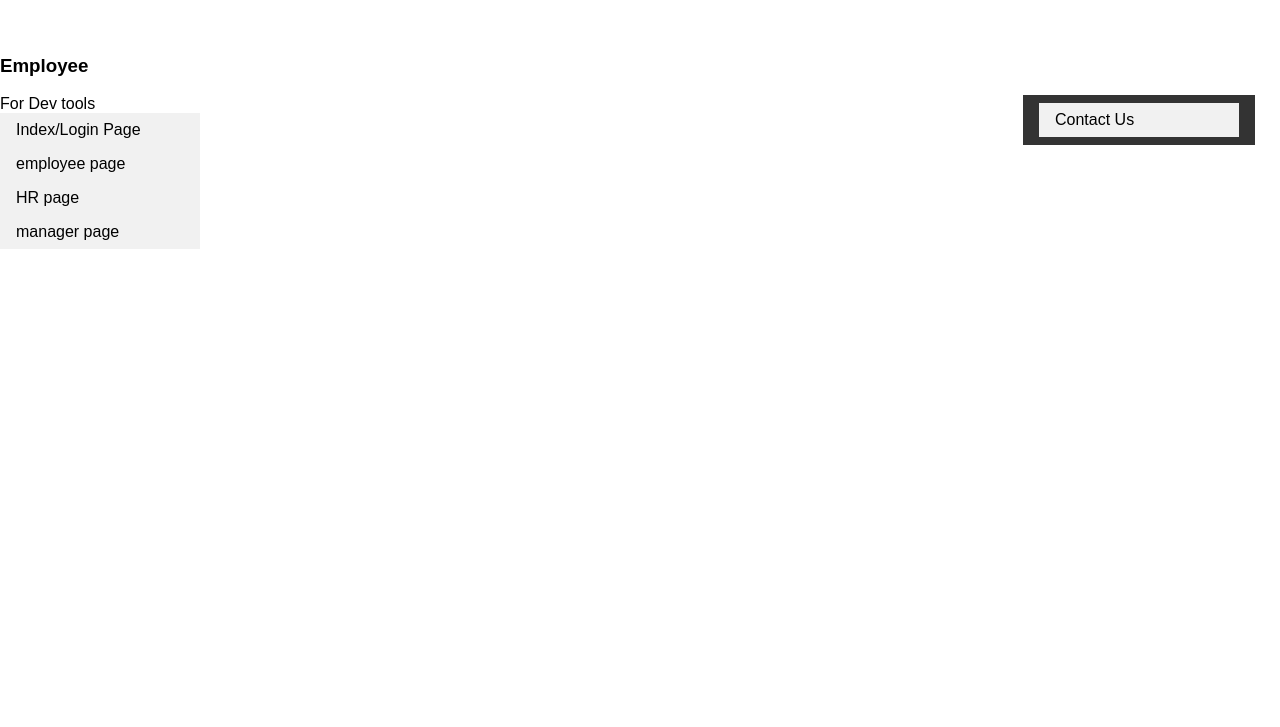
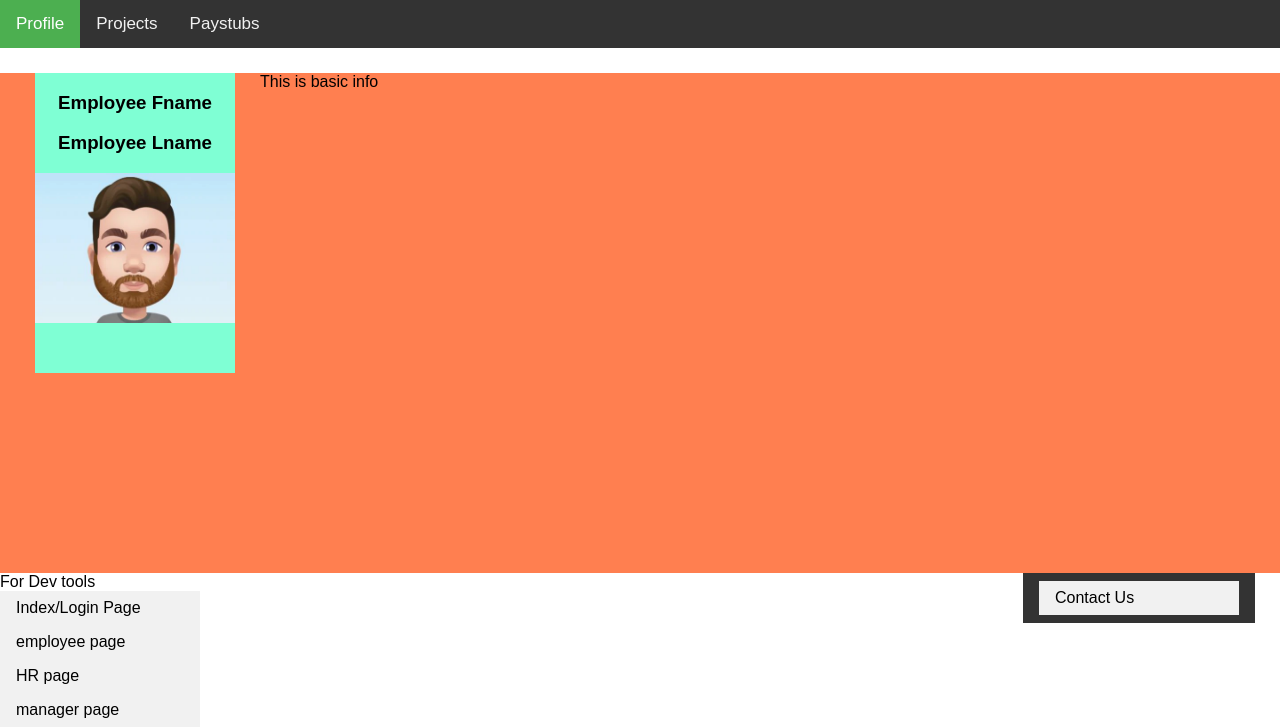
Before and after one commit to butters008/ICS370_GroupProject, a PHP site: page /employee.php in a window 1280 px wide. Shown: the part 142-869 px from the top of the page. Before the commit the page ends 391 px from the top, so only its background shows below. Run offline with PHP 8.4, Linux system fonts and the light colour scheme.

Commit message:
Updated - finished for right now
Updating with everything that I have

```diff
--- /dev/null
+++ b/Style/employee.css
@@ -0,0 +1,30 @@
+main{
+    /* padding: 15px; */
+    margin: auto;
+    min-height: 500px;;
+}
+.profile{
+    background-color: aquamarine;
+}
+#profileBasicInfo{
+    float: left;
+    margin-left: 35px;
+    margin-right: 25px;
+    width: 200px;
+    min-height: 300px;
+    background-color: aquamarine;
+    text-align: center;
+    /* border: black;
+    border-radius: 2px; */
+}
+#profilePic{
+    width: 200px;
+    height: 150px;
+}
+
+#profilePageInfo{
+    min-width: 500px;
+    min-height: 500px;
+    background-color: coral;
+    margin: auto;
+}
--- a/my.css
+++ b/Style/my.css
@@ -91,3 +91,57 @@ li a:hover {
     background-color: rgb(53, 141, 1);
 }
 /* ------------------------------------ */
+/* Navigation bar within the three pages
+code found on W3schools, but modified for project */
+.topnav {
+overflow: hidden;
+background-color: #333;
+margin-bottom: 25px;
+}
+
+.topnav a {
+float: left;
+display: block;
+color: #f2f2f2;
+text-align: center;
+padding: 14px 16px;
+text-decoration: none;
+font-size: 17px;
+}
+
+.topnav a:hover {
+background-color: #ddd;
+color: black;
+}
+
+.topnav a.active {
+background-color: #4CAF50;
+color: white;
+}
+
+.topnav .icon {
+display: none;
+}
+
+@media screen and (max-width: 600px) {
+.topnav a:not(:first-child) {display: none;}
+.topnav a.icon {
+    float: right;
+    display: block;
+}
+}
+
+@media screen and (max-width: 600px) {
+.topnav.responsive {position: relative;}
+.topnav.responsive .icon {
+    position: absolute;
+    right: 0;
+    top: 0;
+}
+.topnav.responsive a {
+    float: none;
+    display: block;
+    text-align: left;
+}
+}
+/*--------------------------------------*/
--- a/employee.php
+++ b/employee.php
@@ -4,10 +4,41 @@ from the server and maybe a request form to change their address or have the abi
 change that from their end.  Depending on company and company policy and how strict they want
 it to be.   -->
 
-<!-- Dynamically log in employee name -->
-<h3>Employee</h3>
-<section class="profile">
+<!-- This is going to be Employee Profile -->
+<main>
+    <div class="topnav" id="myTopnav">
+        <a href="employee.php" class="active">Profile</a>
+        <a href="#news">Projects</a>
+        <a href="#contact">Paystubs</a>
+        <a href="javascript:void(0);" class="icon" onclick="myFunction()">
+            <i class="fa fa-bars"></i>
+        </a>
+</div>
+    <section class="profile">
+        <div id="profileBasicInfo">
+            <h3>Employee Fname</h3> <!-- Dynamically log in employee name -->
+            <h3>Employee Lname</h3> <!-- Dynamically log in employee name -->
+            <img src="Images/ppExample.png" alt="Picture of Employee" id="profilePic">
+        </div>
+        <div id="profilePageInfo">
 
-</section>
+            <p>This is basic info</p>
+        </div>
+
+    </section>
+
+</main>
+
+<!-- This is for the navigation bar from W3Schools -  Will use if we need it or purge code if against it -->
+<script>
+function myFunction() {
+  var x = document.getElementById("myTopnav");
+  if (x.className === "topnav") {
+    x.className += " responsive";
+  } else {
+    x.className = "topnav";
+  }
+}
+</script>
 
 <?php include "footer.php"; ?>
--- a/footer.php
+++ b/footer.php
@@ -11,8 +11,8 @@ echo "
     <ul class='onlyForDev'>
         <li><a href='index.php'>Index/Login Page</a></li>
         <li><a href='employee.php'>employee page</a></li>
-        <li><a href='#HR'>HR page</a></li>
-        <li><a href='#manager'>manager page</a></li>
+        <li><a href='hr.php'>HR page</a></li>
+        <li><a href='manager.php'>manager page</a></li>
     </ul>
 </footer>
 
--- a/header.php
+++ b/header.php
@@ -7,9 +7,10 @@ echo "<!DOCTYPE html>
 	<meta name='author' content='Your Name'>
 	<meta name='description' content='Example description'>
 	<meta name='viewport' content='width=device-width, initial-scale=1.0'>
-	<link rel='stylesheet' href='my.css'>
+	<link rel='stylesheet' href='Style/my.css'>
     <link rel='icon' type='image/x-icon' href=''/>
-    <link rel='stylesheet' href='index.css'>
+    <link rel='stylesheet' href='Style/index.css'>
+    <link rel='stylesheet' href='Style/employee.css'>
 
 </head>";
 echo"
@@ -18,6 +19,5 @@ echo"
 		<img src='Images/logo2.jpeg'>
 			<!-- <a href='http://example.com'><img src='Images/logo2.jpeg'></a> -->
 			<!-- <a href='http://example.com'><img src='Images/hr.png' /></a> -->
-	</header>
-	<br /><br />";
+	</header>";
 ?>
--- /dev/null
+++ b/hr.php
@@ -0,0 +1,5 @@
+<?php include "header.php";?>
+<main>
+    <h3>HR</h3>
+</main>
+<?php include "footer.php";?>
--- a/index.php
+++ b/index.php
@@ -7,6 +7,7 @@ include"header.php";
     <!-- Will redo the login system at a later date and will use this tutorial for login system,
     I used this once before and it seemed to work just fine - https://www.youtube.com/watch?v=LC9GaXkdxF8  -->
     <!-- This is just placeholder for right now....-->
+    <br /><br />
     <div class="login">
         <h2>Welcome To The Employee Managment System</h2>
         <div id="loginText">
--- /dev/null
+++ b/manager.php
@@ -0,0 +1,5 @@
+<?php include "header.php";?>
+<main>
+    <h3>Manager</h3>
+</main>
+<?php include "footer.php";?>
```
Also changed, not shown: Images/ppExample.png (added), Style/index.css (renamed from index.css).
